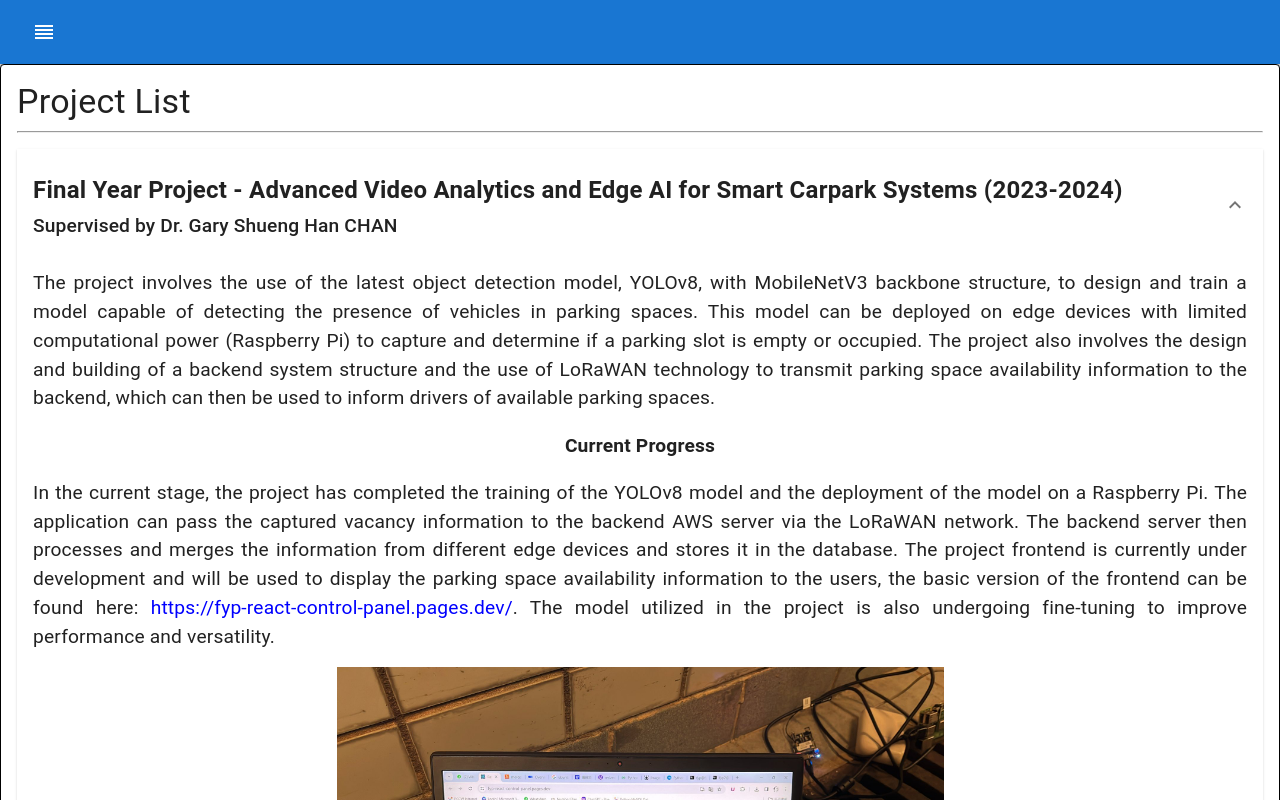
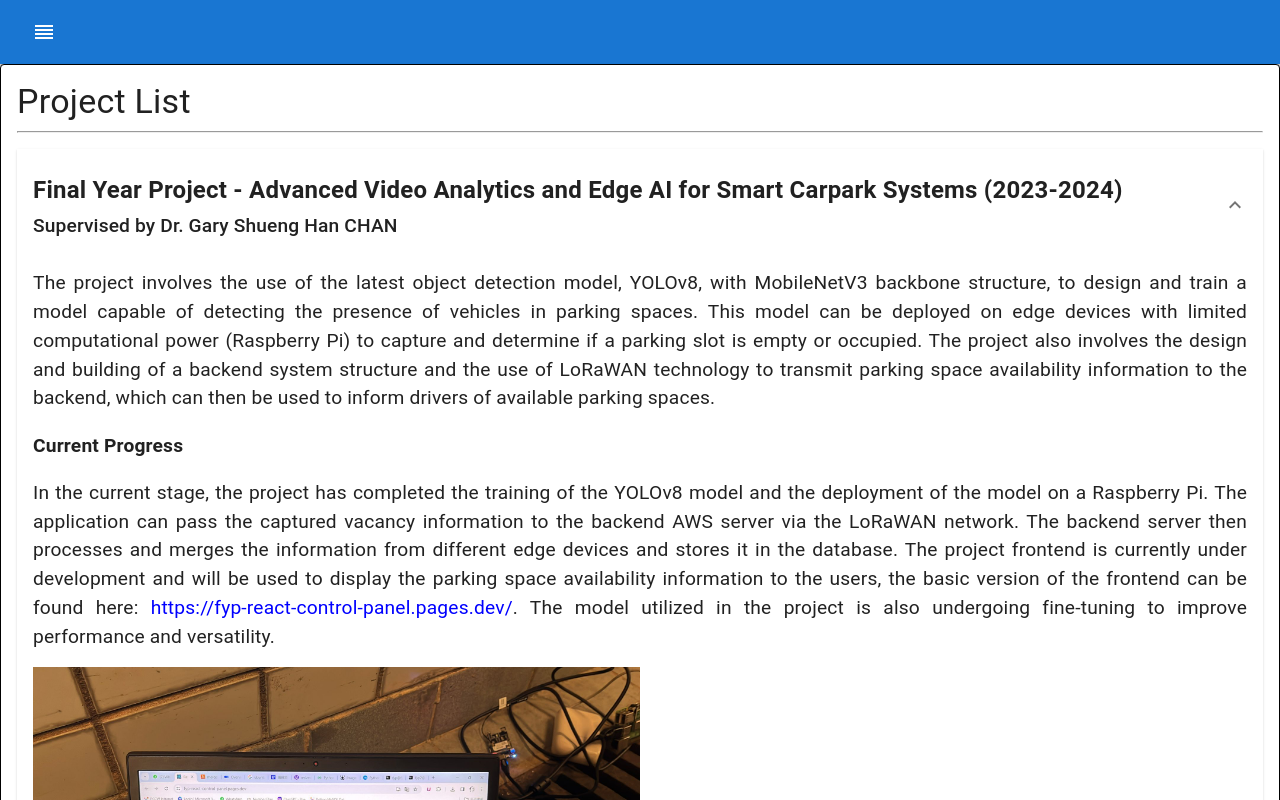
Before and after one commit to hillhc/MyPro, a React (Create React App) app: page /Project in a window 1280 px wide. Both pictures are taken after a click on the button 640 px from the left and 189 px from the top of the page. Shown: the top 800 px of the page. Built offline with nearby package versions, Linux system fonts and the light colour scheme.

Commit message:
Last Trial

```diff
--- a/src/pages/Project.js
+++ b/src/pages/Project.js
@@ -24,7 +24,7 @@ function Project() {
                 </Typography>
               </div>
             </AccordionSummary>
-            <AccordionDetails style={{ display: "flex", flexDirection: "column", alignItems: "center" }}>
+            <AccordionDetails style={{ display: "flex", flexDirection: "column" }}>
               <Typography variant="body1" style={{ textAlign: "justify", fontSize: "1.2rem", marginBottom: "1rem" }}>
                 The project involves the use of the latest object detection model, YOLOv8, with MobileNetV3 backbone structure, to design and train a
                 model capable of detecting the presence of vehicles in parking spaces. This model can be deployed on edge devices with limited
```
